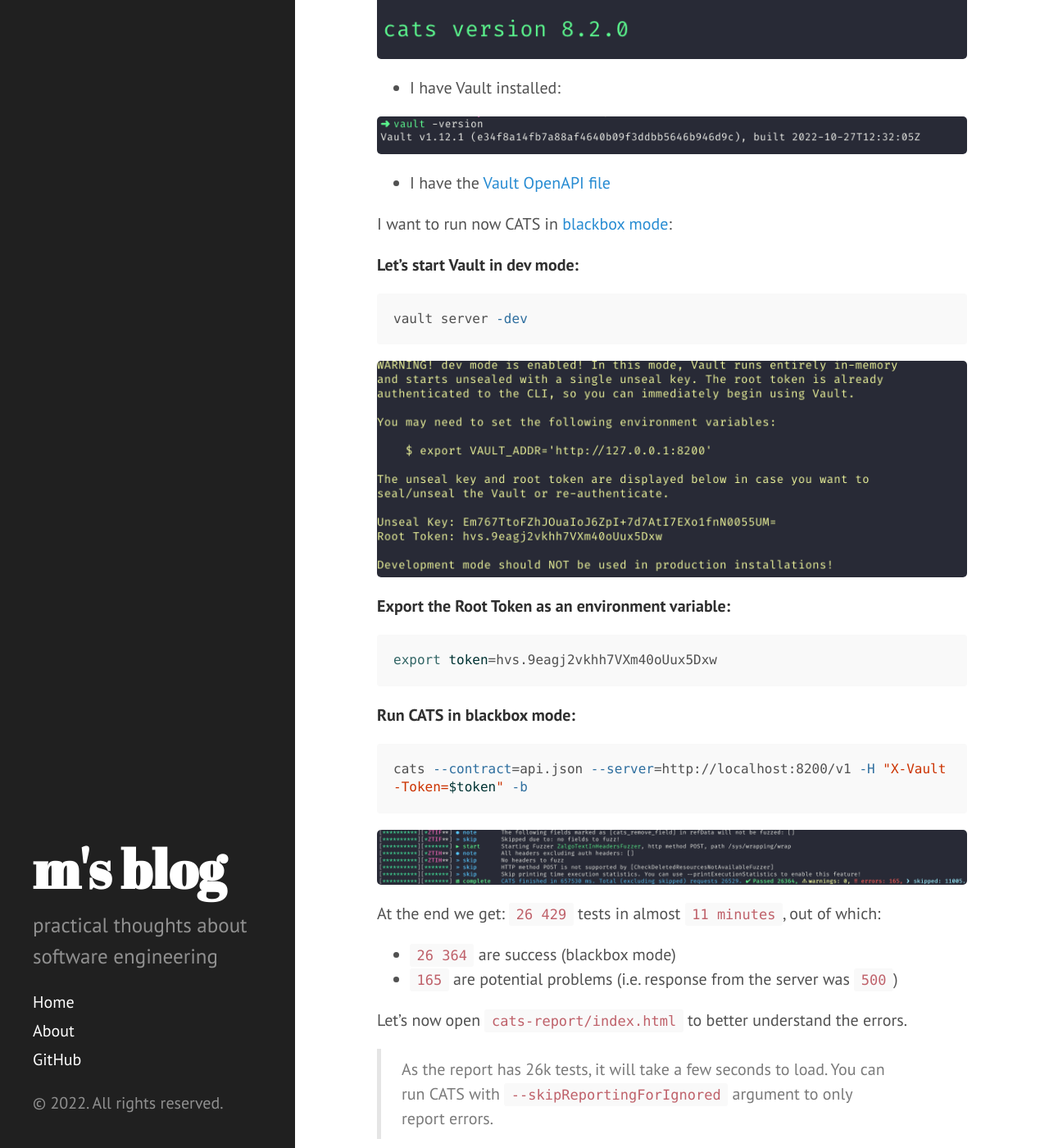
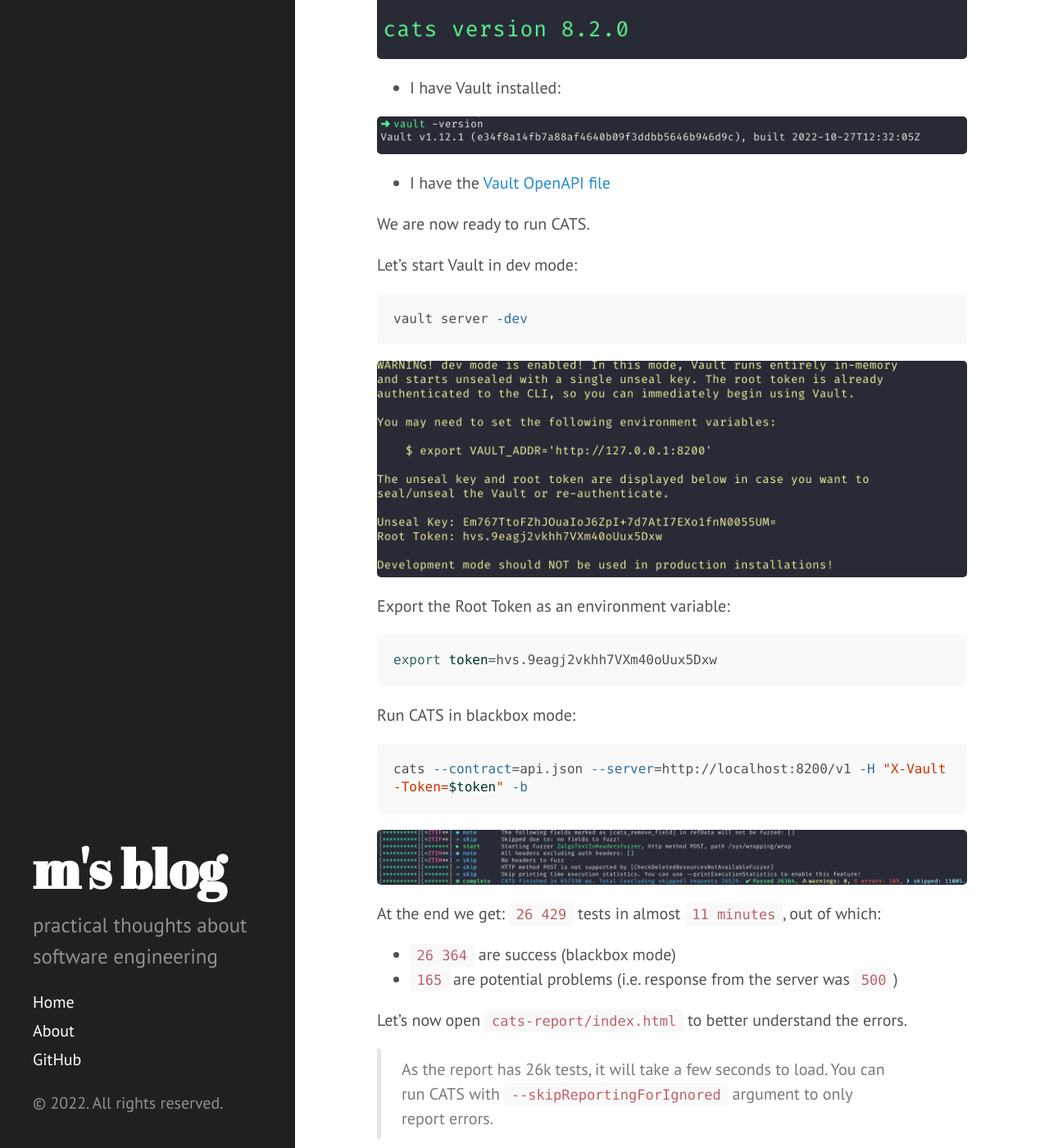
Before and after one commit to ludovicianul/ludovicianul.github.io, a Jekyll site: the page built from _posts/2022-11-15-negative-testing-fast.md, in a window 1280 px wide and 1400 px high, scrolled down 840 px. Shown: the whole window at 82% size. Built offline with Jekyll 4.4.1, drawn with Linux system fonts in a browser that asks for light colours; comment, search, counter and statistics services are not loaded; some of the changed text lies outside the part shown.

Commit message:
Fix typo and formatting

````diff
--- a/_posts/2022-11-15-negative-testing-fast.md
+++ b/_posts/2022-11-15-negative-testing-fast.md
@@ -27,9 +27,9 @@ Following the tutorial:
 
 - I have the [Vault OpenAPI file](https://developer.hashicorp.com/vault/api-docs/system/internal-specs-openapi)
 
-I want to run now CATS in [blackbox mode](https://endava.github.io/cats/docs/getting-started/running-cats#blackbox-mode):
+We are now ready to run CATS.
 
-**Let's start Vault in dev mode:**
+Let's start Vault in dev mode:
 
 ```shell
 vault server -dev
@@ -37,13 +37,13 @@ vault server -dev
 
 ![cats](https://github.com/ludovicianul/ludovicianul.github.io/raw/master/images/vault-dev.png)
 
-**Export the Root Token as an environment variable:**
+Export the Root Token as an environment variable:
 
 ```shell
 export token=hvs.9eagj2vkhh7VXm40oUux5Dxw
 ```
 
-**Run CATS in blackbox mode:**
+Run CATS in blackbox mode:
 
 ```shell
 cats --contract=api.json --server=http://localhost:8200/v1 -H "X-Vault-Token=$token" -b
````
Also changed, not shown: other parts of _posts/2022-11-15-negative-testing-fast.md (+1 -1 lines).
